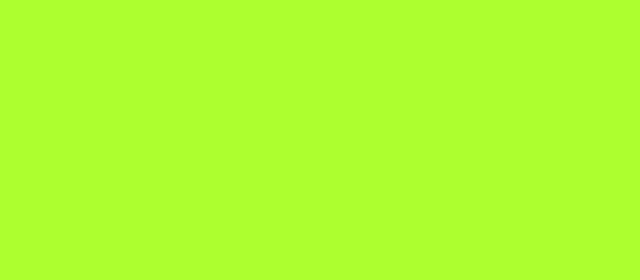
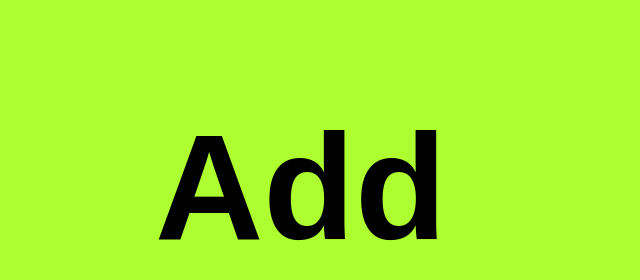
Before and after one commit to yug2002/first_repository, a plain HTML site: page index2.html in a window 1280 px wide. Shown: the whole page, without its empty margins (0-640 px from the left). Drawn offline with Linux system fonts and the light colour scheme.

Commit message:
Commit - 4

```diff
--- a/index2.html
+++ b/index2.html
@@ -6,6 +6,6 @@
         <link rel="stylesheet" href="style.css">
     </head>
     <body>
-
+        <h1>Add</h1>
     </body>
 </html>
```
